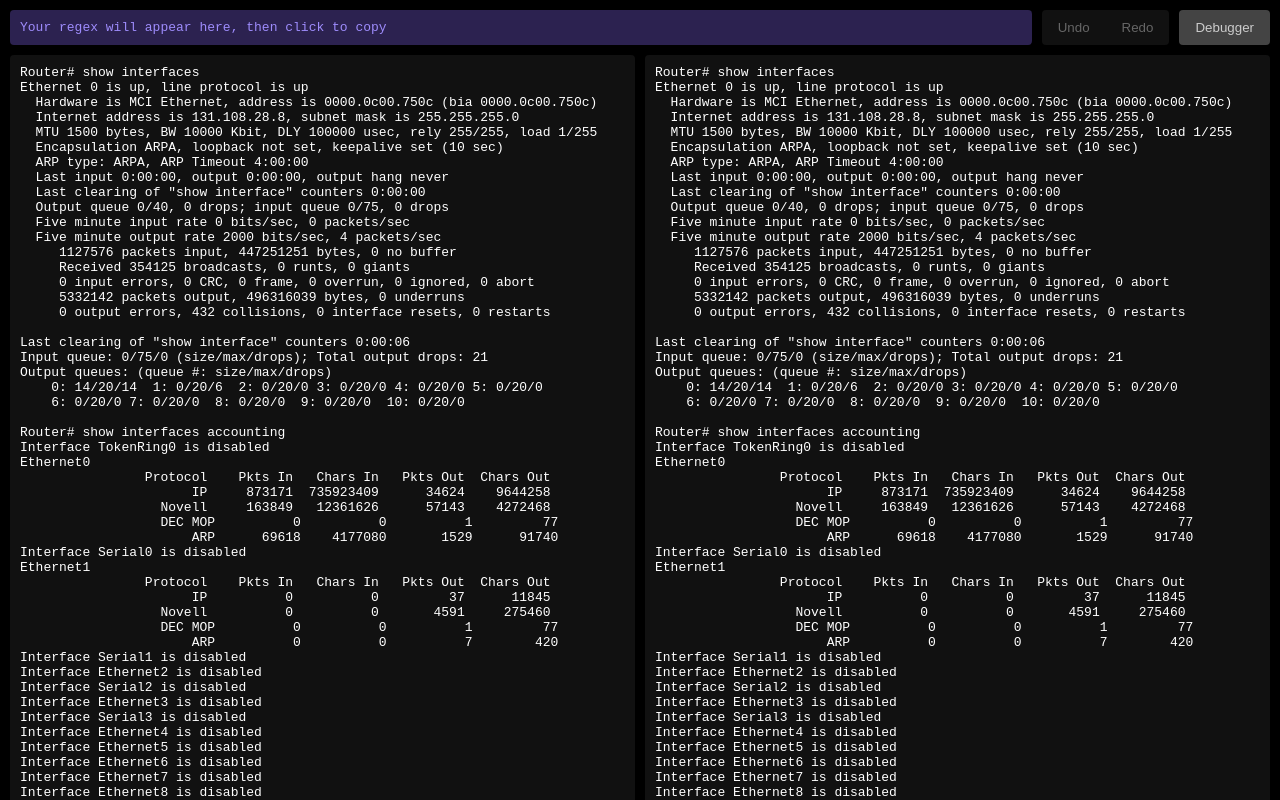
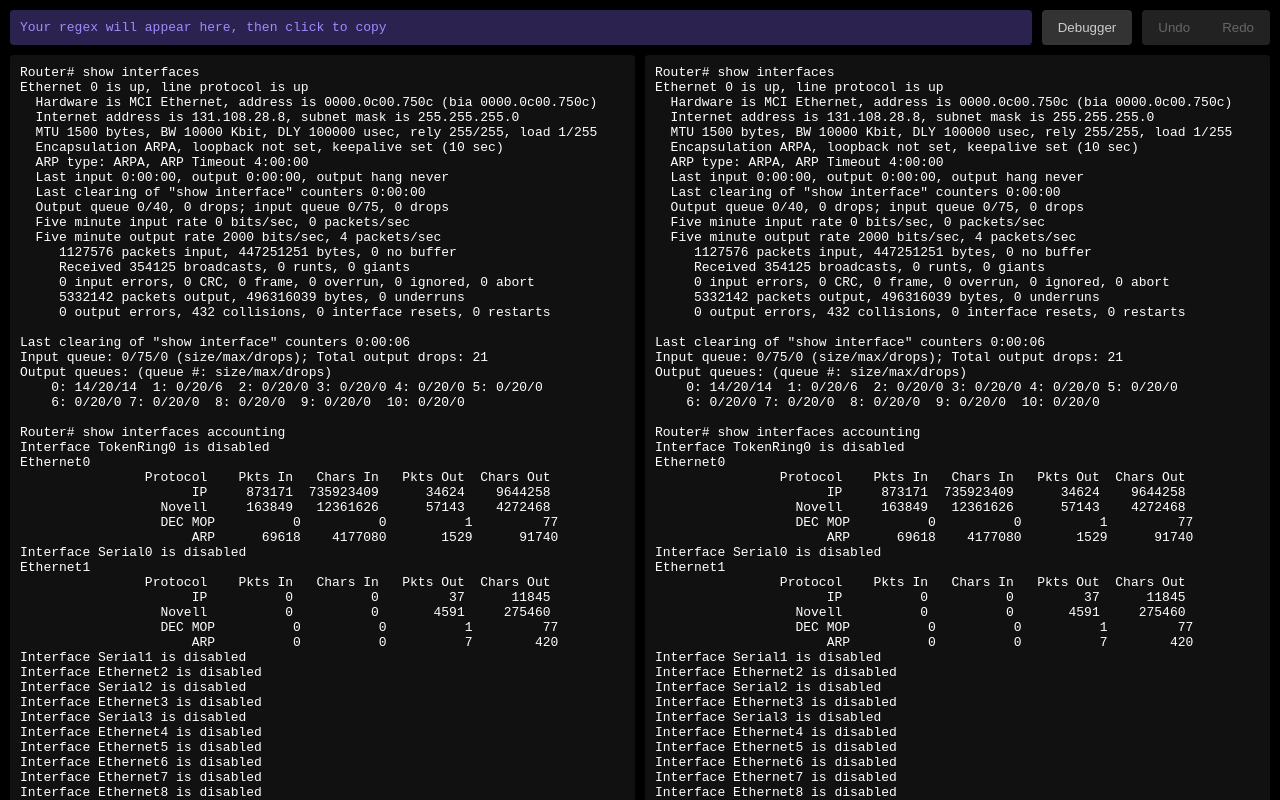
Before and after one commit to ricardocasares/regexgen, a React (Vite) app: page / in a window 1280 px wide. Shown: the top 800 px of the page. Built offline with nearby package versions, Linux system fonts and the light colour scheme; what react-string-replace-recursively would draw is missing.

Commit message:
fix colors and alignment

```diff
--- a/src/components/App/App.tsx
+++ b/src/components/App/App.tsx
@@ -17,9 +17,9 @@ export default function App() {
       <Stack vh ps sm>
         <Stack h sm className={css.sticky}>
           <ReExp />
-          <Stack h sm>
+          <Stack h sm start>
+            <Toggle on={debuggerOn} onClick={() => setDebugger(!debuggerOn)} />
             <TimeTravel />
-            <Toggle on={debuggerOn} onClick={() => setDebugger(!debuggerOn)} />
           </Stack>
         </Stack>
         <Stack f h sm>
--- a/src/components/TimeTravel/timetravel.module.css
+++ b/src/components/TimeTravel/timetravel.module.css
@@ -1,7 +1,7 @@
 .timetravel button {
   border: none;
-  padding: 0 16px;
-  background: #444;
+  padding: 10px 16px;
+  background: #333;
   color: #ccc;
 }
 
@@ -12,7 +12,7 @@
 
 .timetravel button:disabled {
   color: #666;
-  background: #111;
+  background: #222;
   cursor: not-allowed;
 }
 
--- a/src/components/Toggle/toggle.module.css
+++ b/src/components/Toggle/toggle.module.css
@@ -1,7 +1,7 @@
 .toggle {
   border: none;
-  padding: 0 16px;
-  background: #444;
+  padding: 10px 16px;
+  background: #333;
   color: #ccc;
   border-radius: 4px;
 }
```
